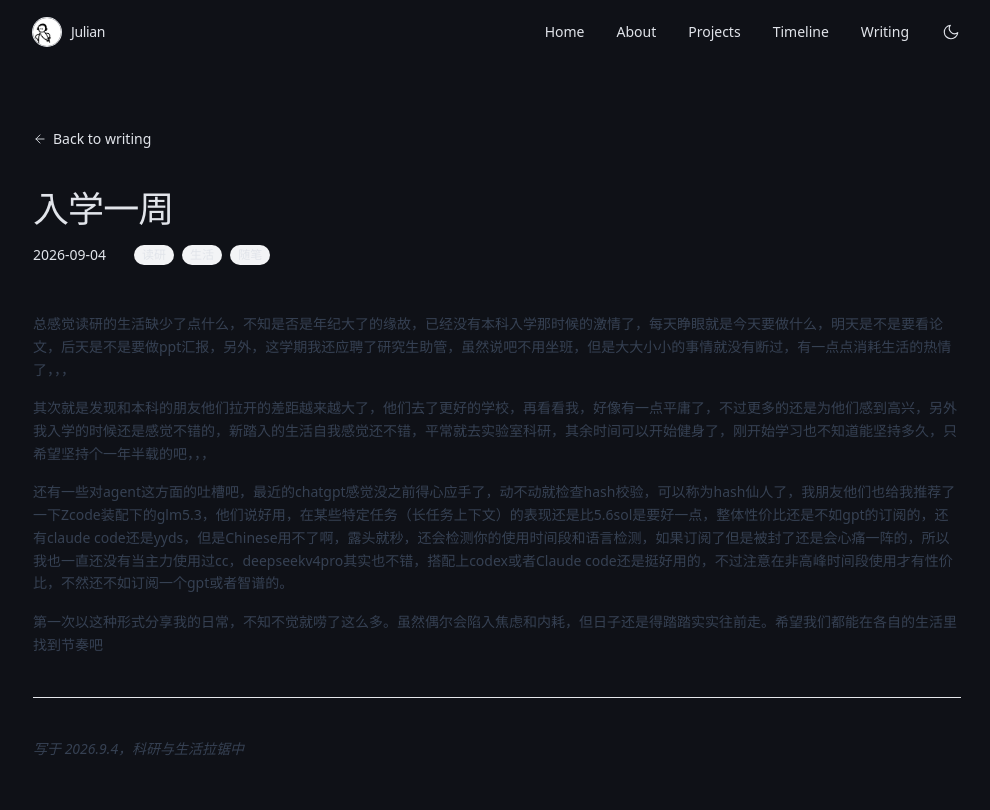
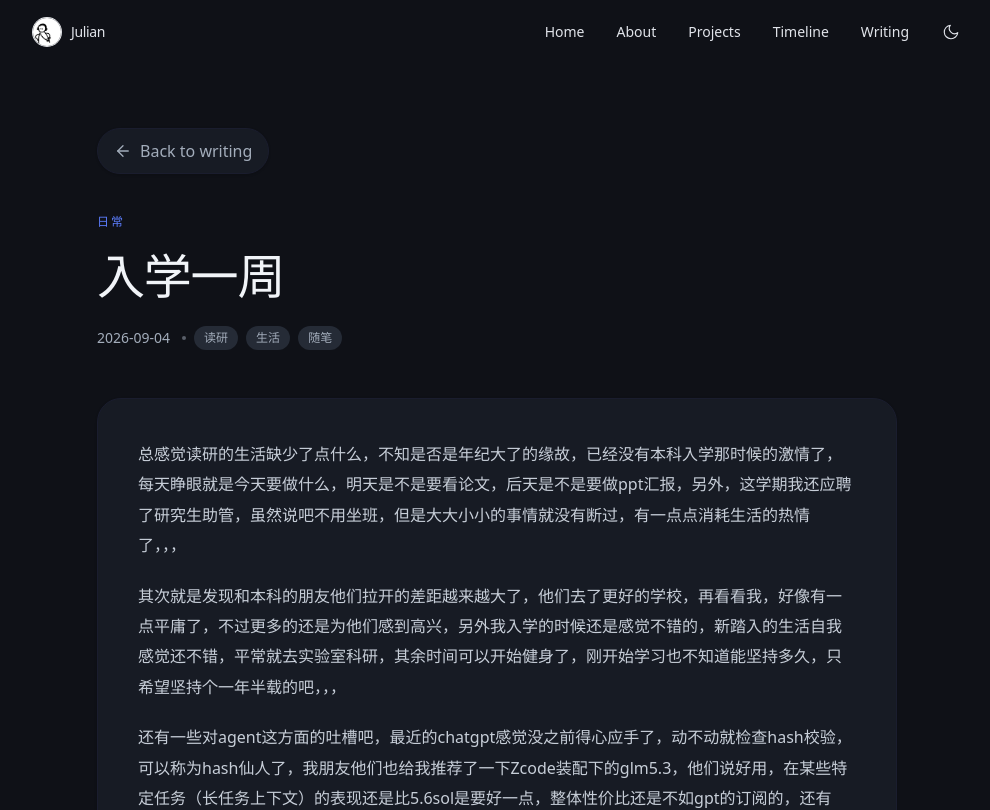
Before and after one commit to yuanjuju/yuanjuju.github.io, a Next.js app: page /posts/first-week-of-grad-school in a window 1280 px wide. Shown: the top 810 px of the page, without its empty margins (143-1133 px from the left). Built offline with nearby package versions, Linux system fonts and the light colour scheme.

Commit message:
style(blog): improve long-form reading contrast

```diff
--- a/src/app/globals.css
+++ b/src/app/globals.css
@@ -13,6 +13,15 @@
   --border: #e5e5e5;
   --accent: #3b82f6;
   --accent-soft: #3b82f620;
+  --article-surface: #f8fafc;
+  --article-text: #46505e;
+  --article-heading: #111827;
+  --article-muted: #667085;
+  --article-pill: #e9eef5;
+  --article-code: #172033;
+  --article-code-bg: #eef2f7;
+  --article-pre-bg: #111827;
+  --article-pre-text: #e5e7eb;
 }
 
 .dark {
@@ -22,6 +31,15 @@
   --border: #1a1d2e;
   --accent: #5b7cfa;
   --accent-soft: #5b7cfa18;
+  --article-surface: #171b24;
+  --article-text: #c7ced8;
+  --article-heading: #f1f4f8;
+  --article-muted: #a3adbb;
+  --article-pill: #252b36;
+  --article-code: #e6edf7;
+  --article-code-bg: #252b36;
+  --article-pre-bg: #090c12;
+  --article-pre-text: #dce3ed;
 }
 
 * {
@@ -45,3 +63,52 @@ body {
   background-color: var(--accent);
   color: white;
 }
+
+.article-prose {
+  --tw-prose-body: var(--article-text);
+  --tw-prose-headings: var(--article-heading);
+  --tw-prose-lead: var(--article-text);
+  --tw-prose-links: var(--accent);
+  --tw-prose-bold: var(--article-heading);
+  --tw-prose-counters: var(--article-muted);
+  --tw-prose-bullets: var(--article-muted);
+  --tw-prose-hr: var(--border);
+  --tw-prose-quotes: var(--article-text);
+  --tw-prose-quote-borders: var(--accent);
+  --tw-prose-captions: var(--article-muted);
+  --tw-prose-code: var(--article-code);
+  --tw-prose-pre-code: var(--article-pre-text);
+  --tw-prose-pre-bg: var(--article-pre-bg);
+  --tw-prose-th-borders: var(--border);
+  --tw-prose-td-borders: var(--border);
+  color: var(--article-text);
+}
+
+.article-prose :where(p, li) {
+  color: var(--article-text);
+  line-height: 1.9;
+}
+
+.article-prose :where(h2, h3, h4) {
+  color: var(--article-heading);
+  scroll-margin-top: 6rem;
+}
+
+.article-prose :where(code):not(:where(pre code)) {
+  color: var(--article-code);
+  background: var(--article-code-bg);
+  border-radius: 0.375rem;
+  padding: 0.15rem 0.4rem;
+}
+
+.article-prose :where(pre) {
+  color: var(--article-pre-text);
+  background: var(--article-pre-bg);
+  border: 1px solid var(--border);
+  box-shadow: inset 0 1px 0 rgb(255 255 255 / 0.04);
+}
+
+.article-prose :where(pre code) {
+  color: inherit;
+  background: transparent;
+}
--- a/src/app/posts/[slug]/page.tsx
+++ b/src/app/posts/[slug]/page.tsx
@@ -4,7 +4,6 @@ import { Metadata } from "next";
 import Link from "next/link";
 import ReactMarkdown from "react-markdown";
 import remarkGfm from "remark-gfm";
-import remarkRehype from "remark-rehype";
 
 interface Props {
   params: Promise<{ slug: string }>;
@@ -32,31 +31,37 @@ export default async function PostPage({ params }: Props) {
 
   if (!post) notFound();
 
+  const categoryLabel =
+    post.meta.category === "life" ? "日常" : "博客";
+
   return (
-    <article className="pt-32 pb-24">
-      <div className="max-w-5xl mx-auto px-6 md:px-10 lg:px-12 max-w-3xl">
+    <article className="pt-28 pb-24 md:pt-32">
+      <div className="mx-auto max-w-4xl px-6 md:px-10 lg:px-12">
         <Link
           href="/#posts"
-          className="inline-flex items-center gap-1.5 text-sm text-muted hover:text-foreground transition-colors mb-10"
+          className="mb-10 inline-flex min-h-11 items-center gap-2 rounded-full border border-[var(--border)] bg-[var(--article-surface)] px-4 py-2.5 text-base font-medium text-[var(--article-muted)] shadow-sm transition-all hover:-translate-y-0.5 hover:border-[var(--accent)] hover:text-[var(--article-heading)]"
         >
-          <svg xmlns="http://www.w3.org/2000/svg" width="14" height="14" viewBox="0 0 24 24" fill="none" stroke="currentColor" strokeWidth="1.5" strokeLinecap="round" strokeLinejoin="round">
+          <svg xmlns="http://www.w3.org/2000/svg" width="18" height="18" viewBox="0 0 24 24" fill="none" stroke="currentColor" strokeWidth="1.75" strokeLinecap="round" strokeLinejoin="round">
             <line x1="19" y1="12" x2="5" y2="12" />
             <polyline points="12 19 5 12 12 5" />
           </svg>
           Back to writing
         </Link>
 
-        <header className="mb-12">
-          <h1 className="text-3xl md:text-4xl font-medium tracking-tight text-foreground mb-4">
+        <header className="mb-10 md:mb-12">
+          <p className="mb-4 font-mono text-xs tracking-[0.16em] text-[var(--accent)]">
+            {categoryLabel}
+          </p>
+          <h1 className="mb-5 text-3xl font-medium leading-tight tracking-tight text-[var(--article-heading)] md:text-5xl">
             {post.meta.title}
           </h1>
-          <div className="flex items-center gap-4 text-sm text-muted">
-            <time>{post.meta.date}</time>
+          <div className="flex flex-wrap items-center gap-3 text-sm text-[var(--article-muted)]">
+            <time dateTime={post.meta.date}>{post.meta.date}</time>
             {post.meta.tags.length > 0 && (
               <div className="flex items-center gap-2">
-                <span className="w-1 h-1 rounded-full bg-muted/30" />
+                <span className="h-1 w-1 rounded-full bg-[var(--article-muted)] opacity-50" />
                 {post.meta.tags.map((tag) => (
-                  <span key={tag} className="text-xs px-2 py-0.5 rounded-full bg-gray-100 dark:bg-white/[0.06]">
+                  <span key={tag} className="rounded-full bg-[var(--article-pill)] px-2.5 py-1 text-xs text-[var(--article-muted)]">
                     {tag}
                   </span>
                 ))}
@@ -65,16 +70,7 @@ export default async function PostPage({ params }: Props) {
           </div>
         </header>
 
-        <div className="prose prose-sm dark:prose-invert max-w-none
-          prose-p:text-muted prose-p:leading-relaxed
-          prose-headings:text-foreground prose-headings:font-medium
-          prose-a:text-blue-500 prose-a:no-underline hover:prose-a:underline
-          prose-code:font-mono prose-code:text-sm prose-code:bg-gray-100 dark:prose-code:bg-white/[0.06] prose-code:px-1.5 prose-code:py-0.5 prose-code:rounded-md
-          prose-pre:bg-gray-50 dark:prose-pre:bg-white/[0.03] prose-pre:border prose-pre:border-gray-200 dark:prose-pre:border-white/[0.06]
-          prose-strong:text-foreground
-          prose-blockquote:border-blue-500/30 prose-blockquote:text-muted
-          prose-hr:border-gray-200 dark:prose-hr:border-white/[0.06]
-        ">
+        <div className="article-prose prose max-w-none rounded-3xl border border-[var(--border)] bg-[var(--article-surface)] px-6 py-8 shadow-sm md:px-10 md:py-10">
           <ReactMarkdown remarkPlugins={[remarkGfm]}>
             {post.content}
           </ReactMarkdown>
```
